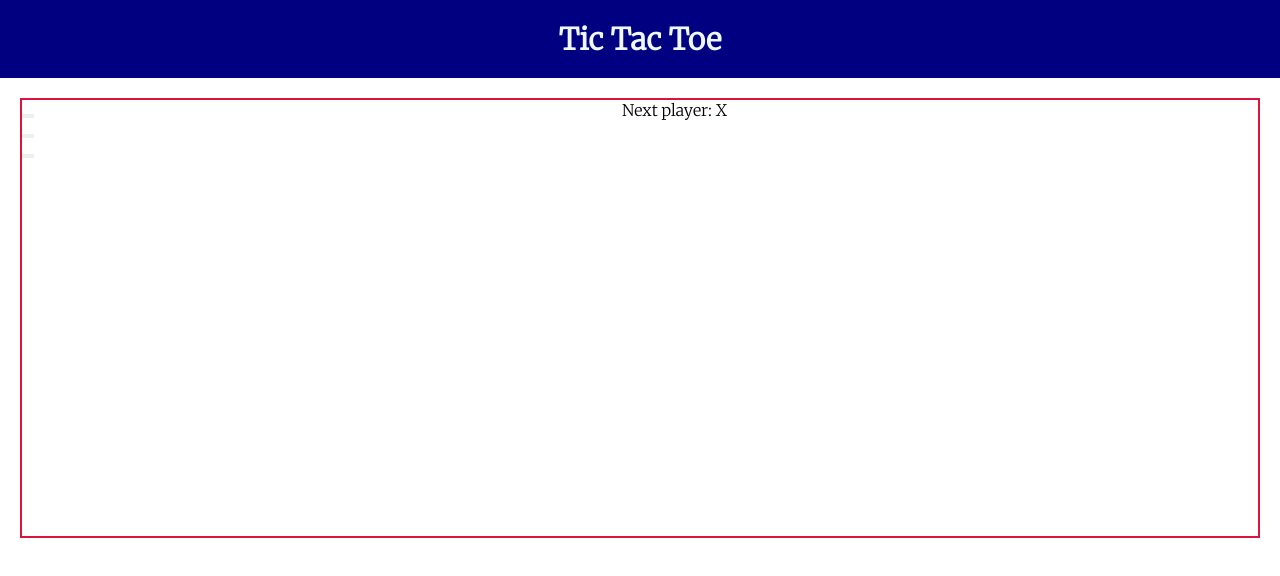
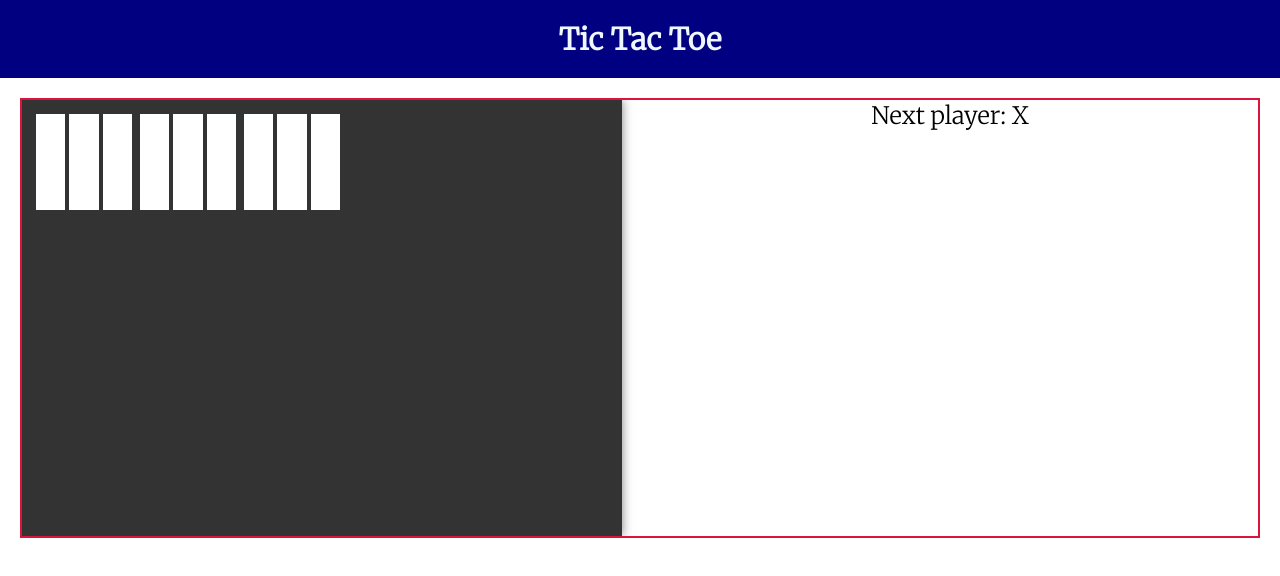
Before and after one commit to agneslily4709/TicTacToe, a React (Create React App) app in the folder tic-tac-toe/: page / in a window 1280 px wide. Shown: the top 576 px of the page. Built offline with nearby package versions, Linux system fonts and the light colour scheme.

Commit message:
Update App.css

```diff
--- a/tic-tac-toe/src/App.css
+++ b/tic-tac-toe/src/App.css
@@ -49,3 +49,50 @@ body {
 .circle{
         background-color: green;
 }
+.game {
+        display: flex;
+        flex-direction: row;
+        justify-content: center;
+        align-items: center;
+        height: 100vh;
+        background-color: #f4f4f4;
+      }
+
+      .game-board {
+        display: grid;
+        grid-template-columns: repeat(3, 100px);
+        grid-template-rows: repeat(3, 100px);
+        gap: 4px;
+        background-color: #333;
+        border: 2px solid #333;
+        padding: 10px;
+        box-shadow: 0 0 10px rgba(0, 0, 0, 0.5);
+      }
+
+      .board-row {
+        display: flex;
+      }
+
+      .square {
+        font-size: 24px;
+        display: flex;
+        align-items: center;
+        justify-content: center;
+        width: 100px;
+        height: 100px;
+        background-color: #fff;
+        color: #333;
+        border: 2px solid #333;
+        cursor: pointer;
+        transition: background-color 0.3s;
+      }
+
+      .square:hover {
+        background-color: #ccc;
+      }
+
+      .game-info {
+        margin-left: 20px;
+        text-align: center;
+        font-size: 24px;
+      }
```
